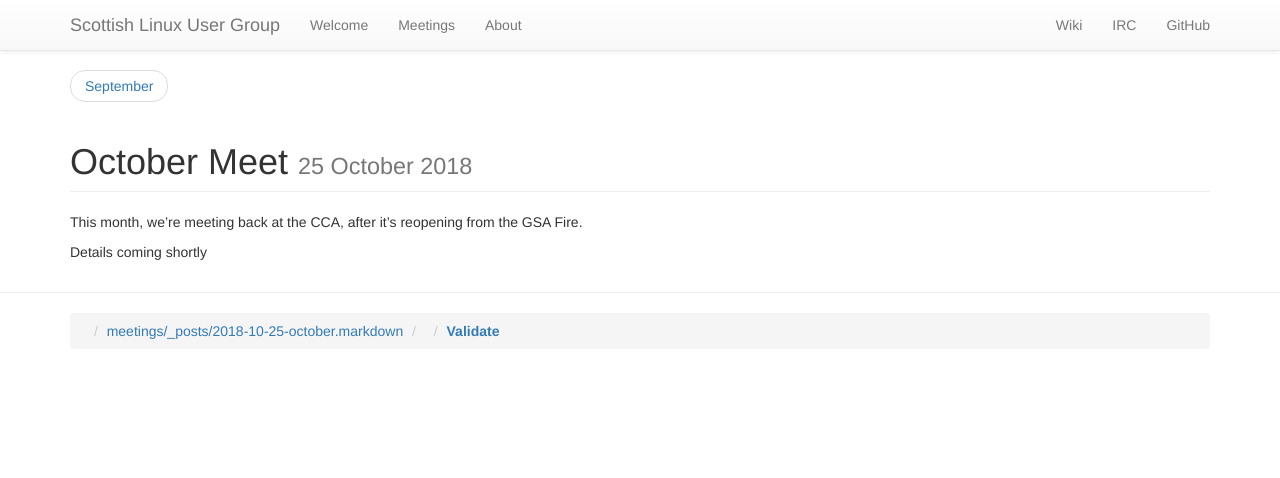
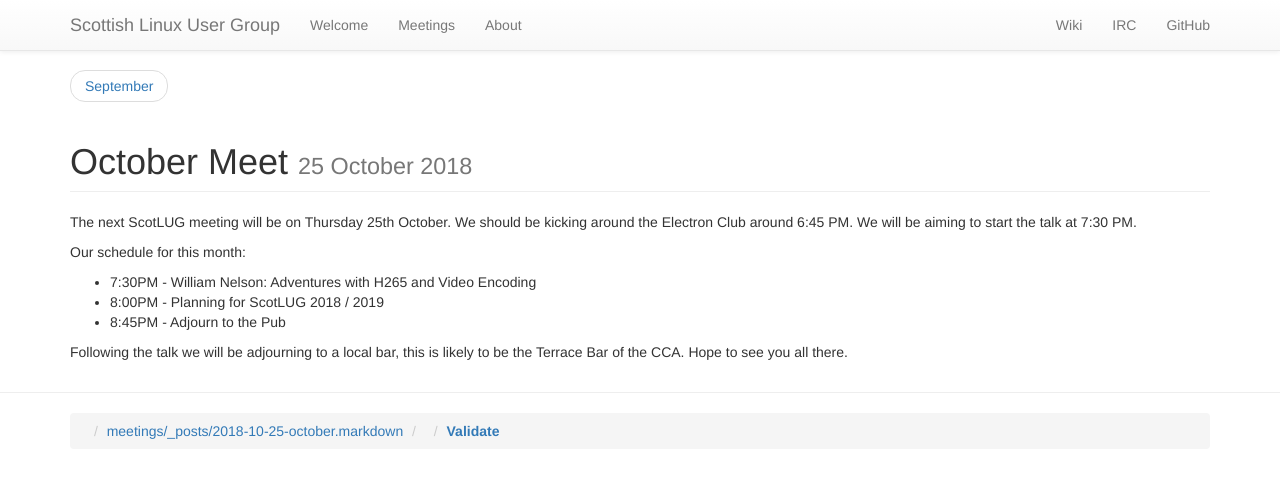
Before and after one commit to ScotLUG/scotlug.github.io, a Jekyll site: the page built from meetings/_posts/2018-10-25-october.markdown, in a window 1280 px wide. Shown: the top 478 px of the page. Built offline with Jekyll 4.4.1, drawn with Linux system fonts in a browser that asks for light colours; nearby versions of some CDN libraries; library files that are not in the unit come from our copies.

Commit message:
October meeting details.

```diff
--- a/meetings/_posts/2018-10-25-october.markdown
+++ b/meetings/_posts/2018-10-25-october.markdown
@@ -2,6 +2,12 @@
 title: October Meet
 ---
 
-This month, we're meeting back at the CCA, after it's reopening from the GSA Fire.
+The next ScotLUG meeting will be on Thursday 25th October. We should be kicking around the Electron Club around 6:45 PM. We will be aiming to start the talk at 7:30 PM.
 
-Details coming shortly
+Our schedule for this month:
+
+ * 7:30PM - William Nelson: Adventures with H265 and Video Encoding
+ * 8:00PM - Planning for ScotLUG 2018 / 2019
+ * 8:45PM - Adjourn to the Pub
+
+Following the talk we will be adjourning to a local bar, this is likely to be the Terrace Bar of the CCA. Hope to see you all there.
```
